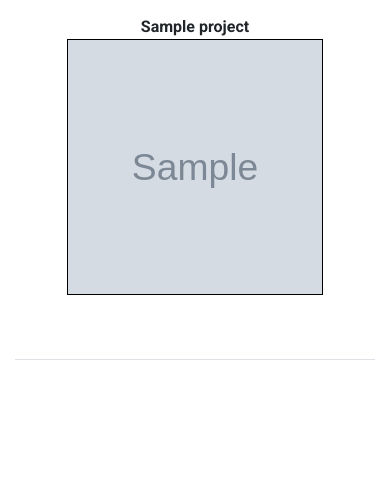
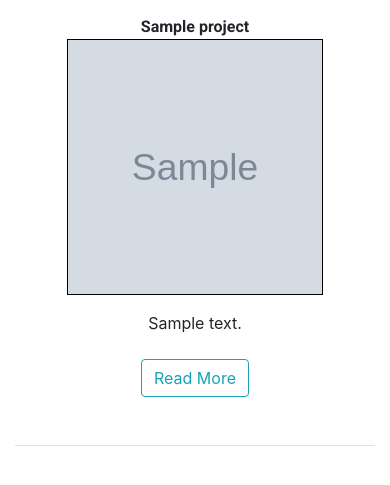
Before and after one commit to Mateaus/PersonalWebsite, a Django app: template personalwebsite/projects/templates/projects.html in a window 390 px wide. Shown: the part 114-599 px from the top of the page. Run offline with Django 3.2, Linux system fonts and the light colour scheme; the template is opened without the code that fills it: values that come from a table or form of the project are taken from there, others are empty; tables that the repository leaves empty hold one stand-in row (values such as "Sample post"); grey boxes marked "Sample" are stand-in pictures; parts of the project's set-up code (start-up, migrations or seed data) failed here and were passed over; some libraries are stand-ins or nearby versions.

Commit message:
Updated projects page css and html.

```diff
--- a/personalwebsite/projects/templates/projects.html
+++ b/personalwebsite/projects/templates/projects.html
@@ -7,7 +7,7 @@
 </div>
 {% for project in all_projects %}
 <div class="row">
-    <div class="col-lg-4 col-md-5 col-sm-6 text-center my-3">
+    <div class="col-lg-4 col-md-12 col-sm-12 text-center my-3">
         <div>
             <div class="font-family-roboto font-bold">
                 {{project.title}}
@@ -22,7 +22,14 @@
             </div>
         </div>
     </div>
+    <div class="col-lg-8 mt-5 proj-desc">
+        {{project.description}}
+        <div class="row">
+            <div class="col">
+                <button class="btn btn-outline-info mt-4">Read More</button>
+            </div>
+        </div>
+    </div>
 </div>
-
 {% endfor %}
 {% endblock %}
--- a/personalwebsite/static/libs/custom/dist/css/custom.css
+++ b/personalwebsite/static/libs/custom/dist/css/custom.css
@@ -16,6 +16,13 @@
 
 @media screen and (min-width: 768px), (min-width: 600px) {
     .my-group {padding-top: 30%;}
+}
+
+@media screen and (max-width: 992px) {
+    .proj-desc {
+        margin-top: 0px !important;
+        text-align: center;
+    }
 }
 
 .font-family-roboto {
```
Also changed, not shown: personalwebsite/requirements.txt (+6 -1 lines).
